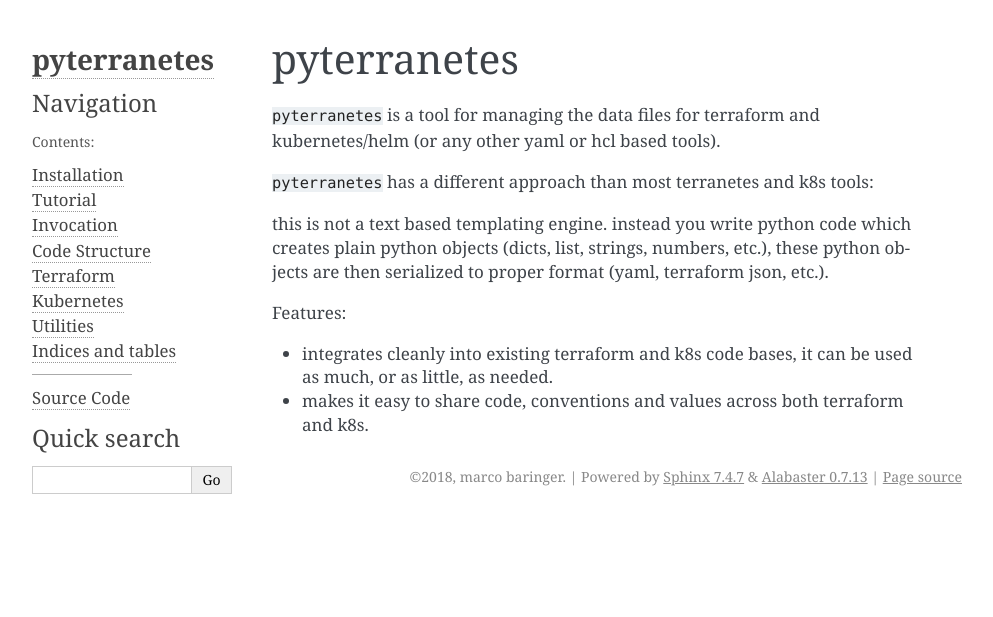
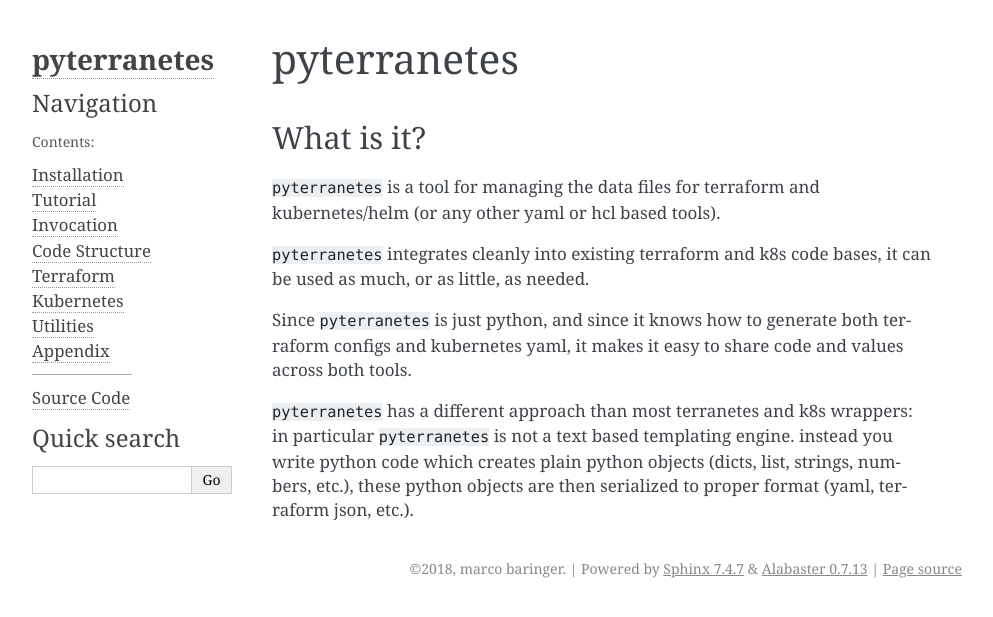
Before and after one commit to segv/pyterranetes, a Sphinx documentation site: the page built from docs/index.rst, in a window 1280 px wide. Shown: the top 617 px of the page, without its empty margins (148-1141 px from the left). Built offline with Sphinx 7.4.7, drawn with Linux system fonts in a browser that asks for light colours.

Commit message:
added docs explaining pyterranetes vs terraform

```diff
--- a/docs/index.rst
+++ b/docs/index.rst
@@ -6,22 +6,25 @@
 pyterranetes
 ============
 
+What is it?
+-----------
+
 ``pyterranetes`` is a tool for managing the data files for terraform
 and kubernetes/helm (or any other yaml or hcl based tools).
 
-``pyterranetes`` has a different approach than most terranetes and k8s tools:
+``pyterranetes`` integrates cleanly into existing terraform and k8s
+code bases, it can be used as much, or as little, as needed.
 
-this is not a text based templating engine. instead you write python
-code which creates plain python objects (dicts, list, strings,
-numbers, etc.), these python objects are then serialized to proper
-format (yaml, terraform json, etc.).
+Since ``pyterranetes`` is just python, and since it knows how to
+generate both terraform configs and kubernetes yaml, it makes it easy
+to share code and values across both tools.
 
-Features:
-
-- integrates cleanly into existing terraform and k8s code bases, it
-  can be used as much, or as little, as needed.
-- makes it easy to share code, conventions and values across both
-  terraform and k8s.
+``pyterranetes`` has a different approach than most terranetes and k8s
+wrappers: in particular ``pyterranetes`` is not a text based
+templating engine. instead you write python code which creates plain
+python objects (dicts, list, strings, numbers, etc.), these python
+objects are then serialized to proper format (yaml, terraform json,
+etc.).
 
 .. toctree::
    :hidden:
@@ -35,4 +38,4 @@
    terraform
    kubernetes
    utilities
-   indices
+   appendix
--- a/docs/indices.rst
+++ /dev/null
@@ -1,5 +0,0 @@
-Indices and tables
-==================
-
-* :ref:`genindex`
-* :ref:`search`
--- a/docs/installation.rst
+++ b/docs/installation.rst
@@ -8,4 +8,4 @@
 
 .. code-block:: bash
 
-    $ pip install --upgrade git+https://gitlab.com/sig11/pyterranetes
+    $ pip install pyterranetes
--- a/docs/invocation.rst
+++ b/docs/invocation.rst
@@ -41,4 +41,4 @@
 
     $ p10s generate && terraform plan
 
-There is an analogous short cut for `kubectl`.  instead of this:
+There is an analogous short cut for `kubectl`.
--- a/p10s/__version__.py
+++ b/p10s/__version__.py
@@ -1 +1 @@
-__version__ = '0.6.3'
+__version__ = '0.6.4'
```
Also changed, not shown: docs/appendix.rst (added, +79 -0 lines), 1 other file.
